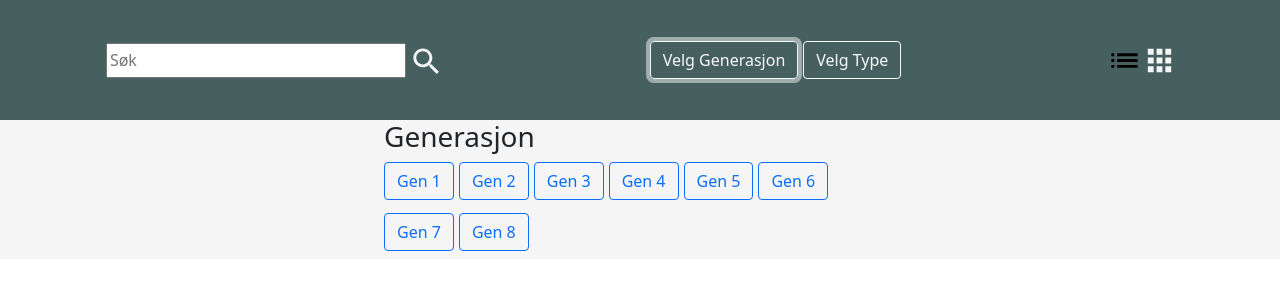
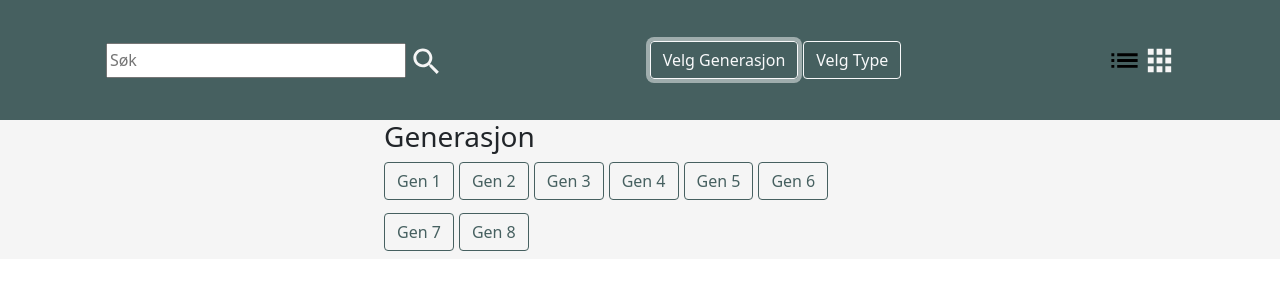
Before and after one commit to Magnusld/PokedexMirror, a React (Create React App) app in the folder frontend/: page / in a window 1280 px wide. Both pictures are taken after a click on the button "Velg Generasjon". Shown: the top 300 px of the page. Built offline with nearby package versions, Linux system fonts and the light colour scheme.

Commit message:
feat(#3): Legge til css på knapper fror å matche farge

```diff
--- a/frontend/src/components/GenOptionsComponent.tsx
+++ b/frontend/src/components/GenOptionsComponent.tsx
@@ -12,7 +12,7 @@ export function GenOptionsComponent() {
           <div>
             <h3 style={{textAlign: "left"}}>Generasjon</h3>
           </div>
-          <div className={"optionsButtonsContainer"}>
+          <div className={"optionsButtonsContainer"} style={{flexGrow: 1}}>
             <ToggleButton className="mb-2"
                           type="checkbox" value="1"
                           checked={checked}
--- a/frontend/src/style/App.css
+++ b/frontend/src/style/App.css
@@ -75,3 +75,15 @@
   justify-content: left;
   width: 40vw;
 }
+
+.mb-2 {
+  border-color: var(--secondary-color) !important;
+  color: var(--secondary-color) !important;
+}
+
+.mb-2:hover {
+ background-color: var(--secondary-color) !important;
+}
+.btn-check:checked + .mb-2 {
+  background-color: var(--secondary-color) !important;
+}
```
